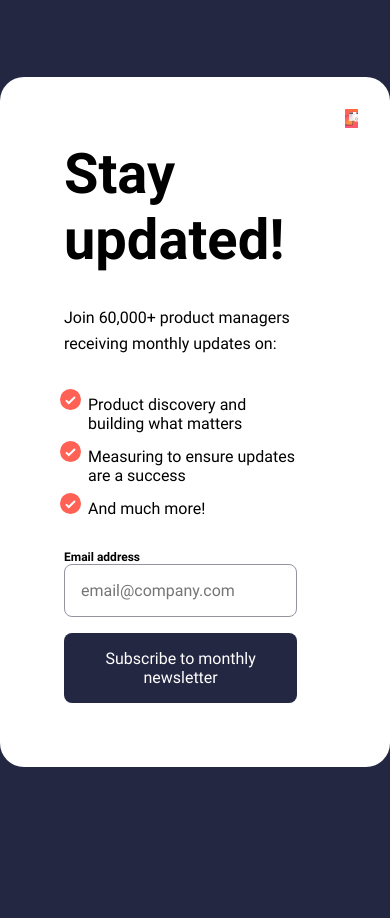
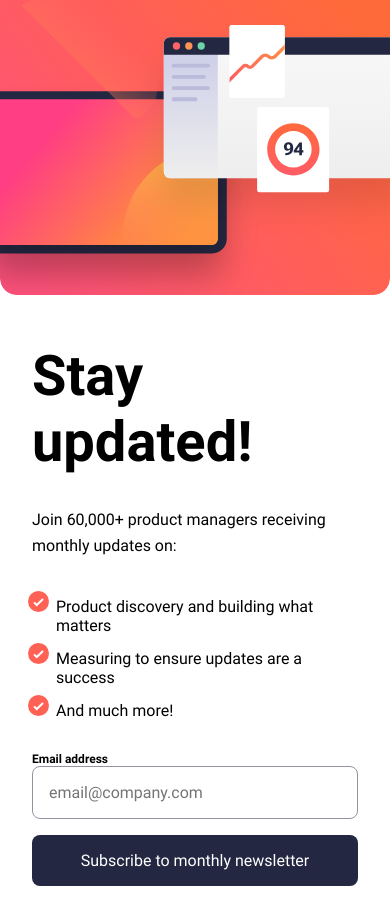
Before and after one commit to KaceyXam/newsletter-sign-up, a Vue app in the folder project/: page / in a window 390 px wide. Before the commit the page ends 844 px from the top, so only its background shows below. Built offline with nearby package versions, Linux system fonts and the light colour scheme.

Commit message:
Added mobile styling

```diff
--- a/project/src/routes/Form.vue
+++ b/project/src/routes/Form.vue
@@ -54,7 +54,16 @@ function formSubmit(e: Event) {
 				<button class="btn-secondary">Subscribe to monthly newsletter</button>
 			</form>
 		</section>
-		<img src="/images/illustration-sign-up-desktop.svg" alt="Sign Up Graphic" />
+		<img
+			class="sign-up-img desktop"
+			src="/images/illustration-sign-up-desktop.svg"
+			alt="Sign Up Graphic"
+		/>
+		<img
+			class="sign-up-img mobile"
+			src="/images/illustration-sign-up-mobile.svg"
+			alt="Sign Up Graphic"
+		/>
 	</main>
 </template>
 
@@ -124,4 +133,30 @@ function formSubmit(e: Event) {
 	border: var(--grey) 1px solid;
 	border-radius: 0.5em;
 }
+
+.mobile {
+	display: none;
+}
+
+@media (max-width: 800px) {
+	.mobile {
+		display: block;
+	}
+
+	.desktop {
+		display: none;
+	}
+
+	.update-box {
+		grid-template-columns: auto;
+		padding: 0;
+		min-height: 100vh;
+		border-radius: 0;
+	}
+
+	.sign-up-img {
+		width: 100%;
+		grid-row: 1;
+	}
+}
 </style>
```
